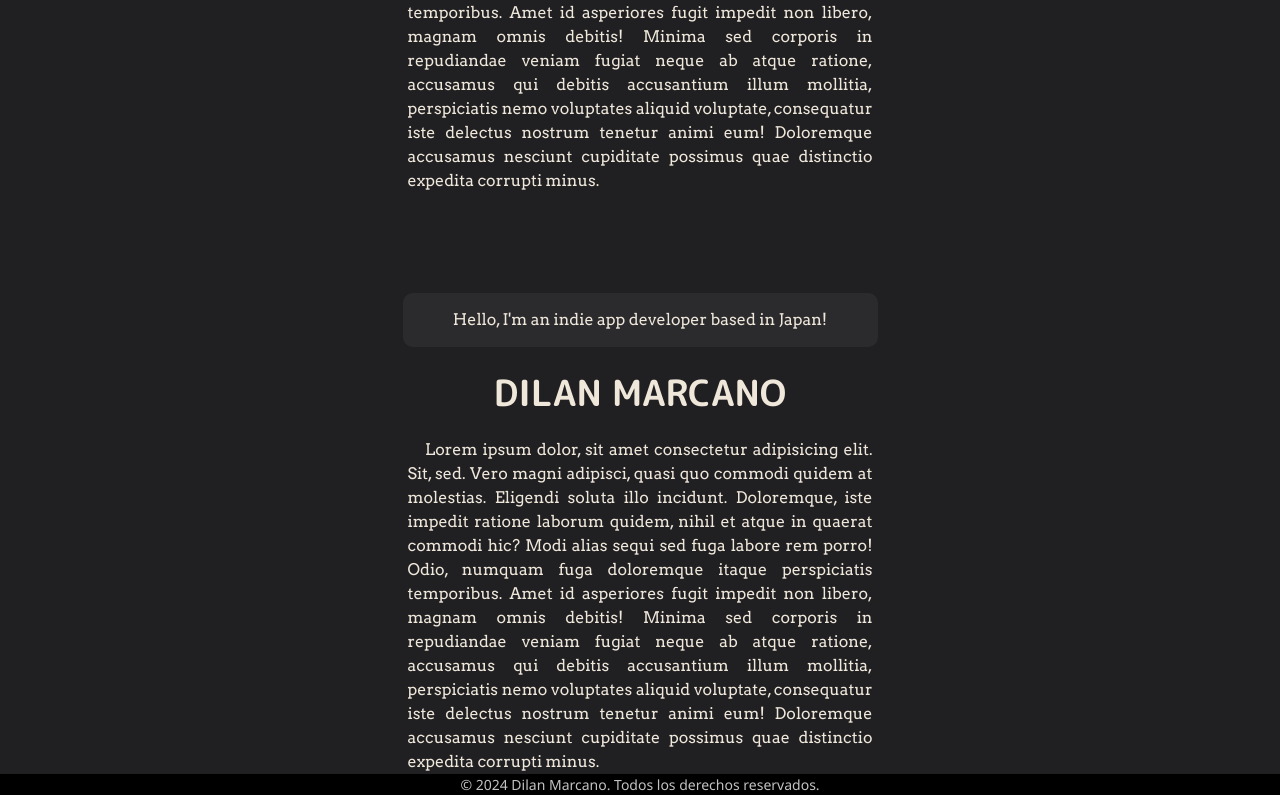
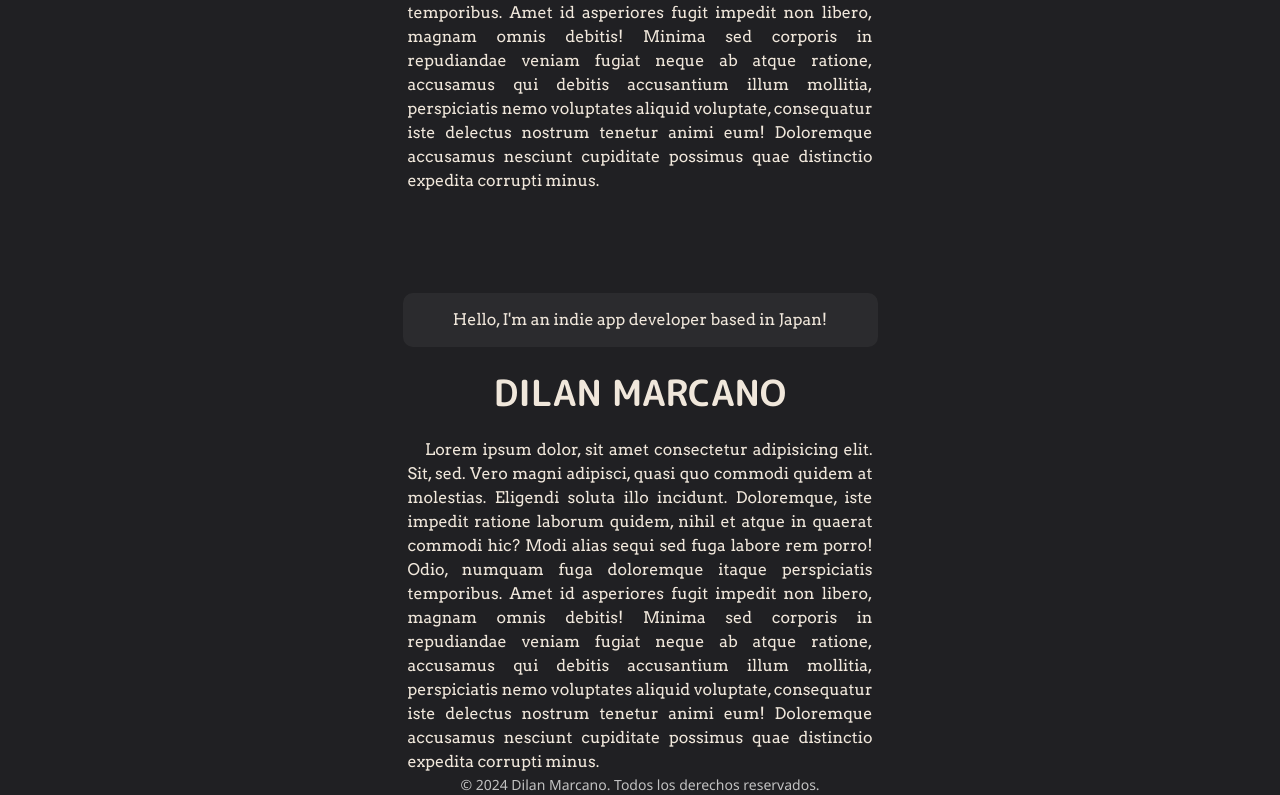
Before and after one commit to alicedev94/alice-2024, a Vue app: page / in a window 1280 px wide. Shown: the part 2132-2927 px from the top of the page. Built offline with nearby package versions, Linux system fonts and the light colour scheme.

Commit message:
check base styles and resposnive desing

```diff
--- a/src/assets/emerald/styles/theme.css
+++ b/src/assets/emerald/styles/theme.css
@@ -24,3 +24,10 @@
 .eme-content-light {
   background-color: var(--eme-color-white-3);
 }
+
+.eme-footer-light {
+  background-color: var(--eme-color-light);
+}
+.eme-footer-dark {
+  background-color: var(--eme-color-dark);
+}
--- a/src/components/FooterCo.vue
+++ b/src/components/FooterCo.vue
@@ -5,8 +5,15 @@ const mode = useModeStore()
 </script>
 
 <template>
-  <footer class="eme-text-center">
-    <a class="segoe-UI" href="/">&copy; 2024 Dilan Marcano. Todos los derechos reservados.
+  <!-- <footer class="eme-text-center"> -->
+  <footer
+    :class="[
+      'principal-trasition eme-text-center',
+      mode.isLightMode ? 'eme-footer-light' : 'eme-footer-dark',
+    ]"
+  >
+    <a class="segoe-UI" href="/"
+      >&copy; 2024 Dilan Marcano. Todos los derechos reservados.
     </a>
   </footer>
 </template>
```
